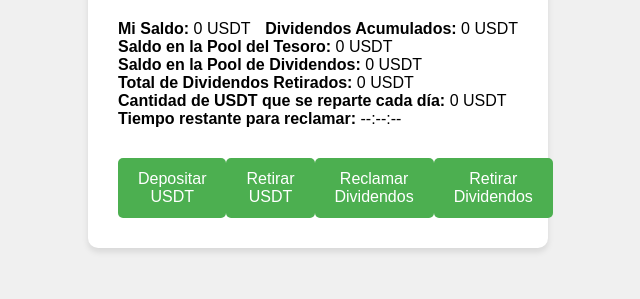
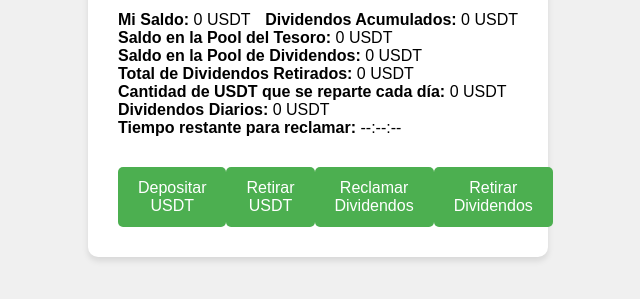
Before and after one commit to Rubtururu/bankprub01, a plain HTML site: page index.html in a window 1280 px wide. Shown: the part 327-626 px from the top of the page, without its empty margins (322-962 px from the left). Drawn offline with Linux system fonts and the light colour scheme.

Commit message:
index.html

```diff
--- a/index.html
+++ b/index.html
@@ -34,6 +34,10 @@
                 <span id="dailyDistribution">0 USDT</span>
             </div>
             <div>
+                <span class="label">Dividendos Diarios:</span>
+                <span id="userDailyDividends">0 USDT</span>
+            </div>
+            <div>
                 <span class="label">Tiempo restante para reclamar:</span>
                 <span id="countdown">--:--:--</span>
             </div>
```
